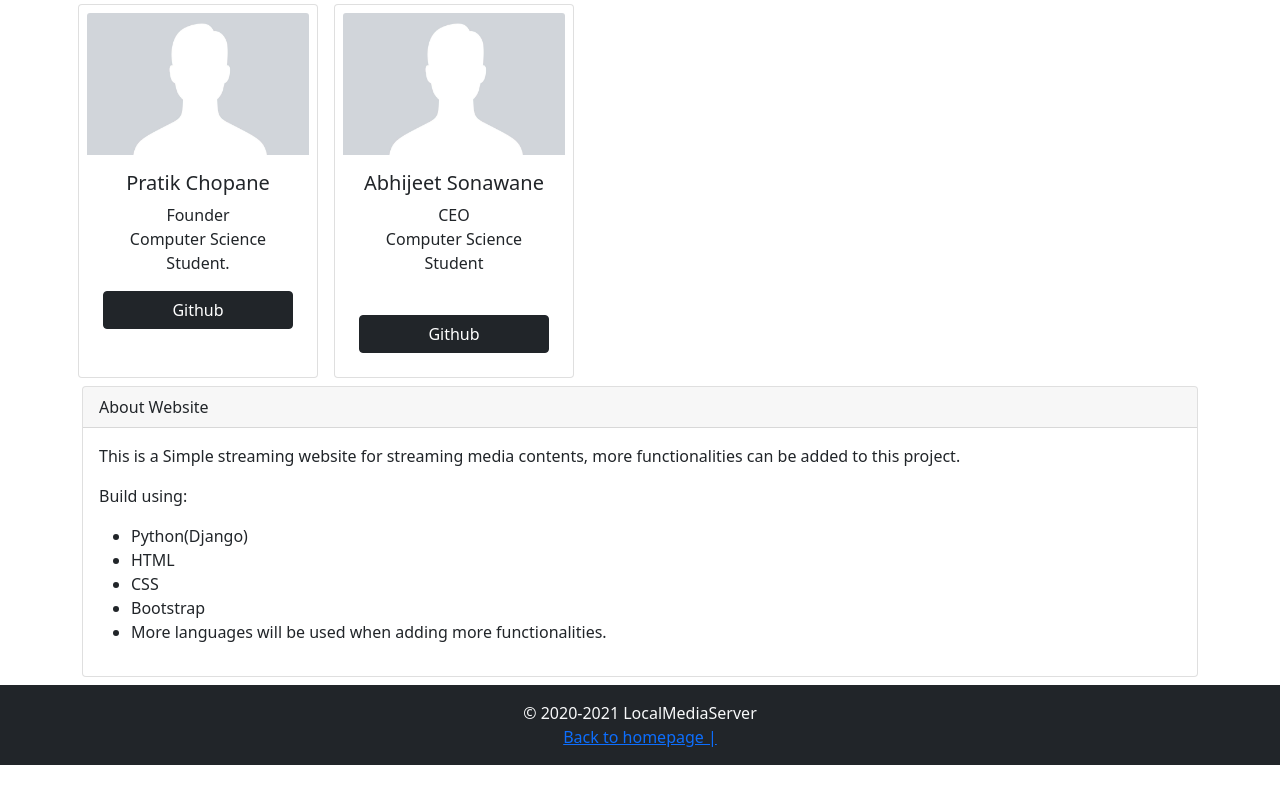
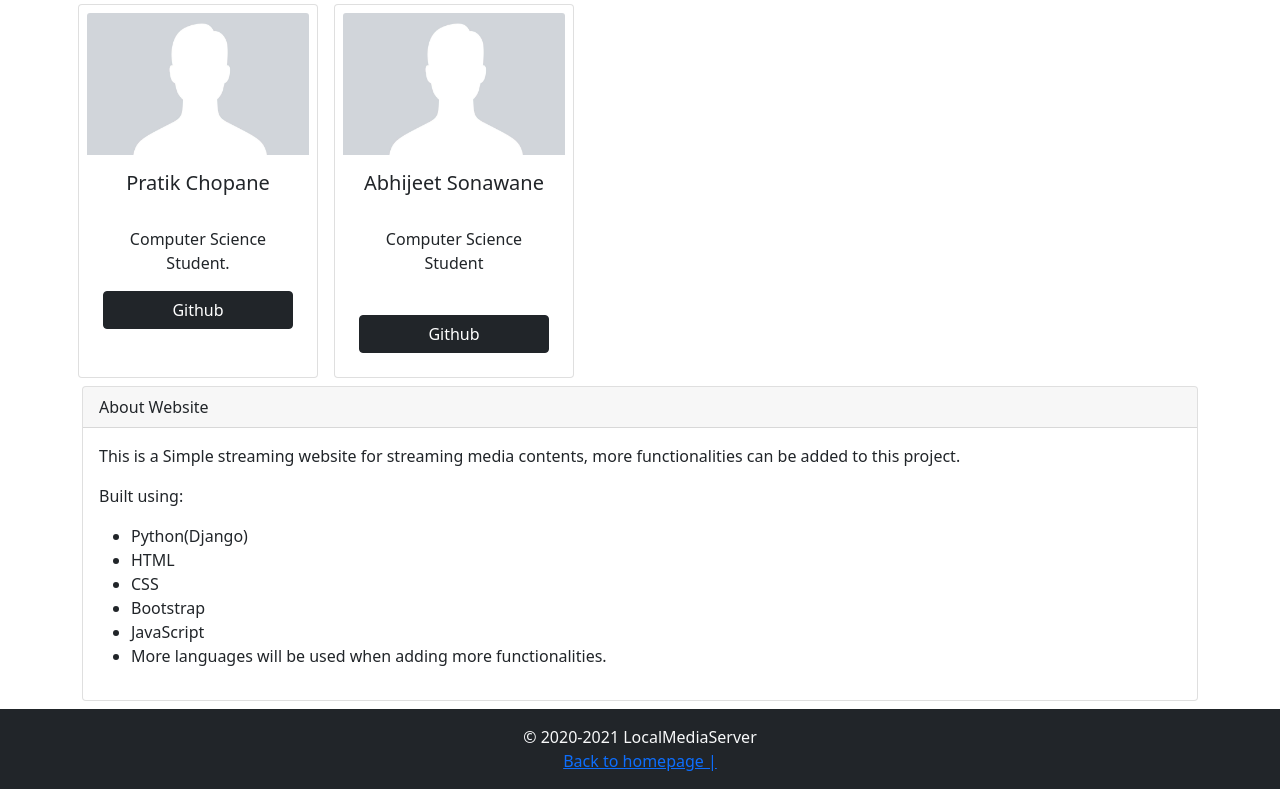
Before and after one commit to prateiku/DjangoMediaProject, a Django app: page /about/ in a window 1280 px wide. Shown: the part 150-939 px from the top of the page. Before the commit the page ends 915 px from the top, so only its background shows below. Run offline with Django 3.2, Linux system fonts and the light colour scheme; some libraries are stand-ins or nearby versions.

Commit message:
changes to templates

```diff
--- a/templates/registration/about.html
+++ b/templates/registration/about.html
@@ -25,17 +25,17 @@
                <img src="/static/img/profile.png" class="padded card-img-top" alt="...">
                <div class="card-body">
                   <h5 class="card-title text-center">Pratik Chopane</h5>
-                  <p class="card-text text-center">Founder <br> Computer Science Student.</p>
-                  <a href="#" class="btn btn-dark d-block">Github</a>
+                  <p class="card-text text-center"><br> Computer Science Student.</p>
+                  <a href="https://github.com/Prateiku/" class="btn btn-dark d-block">Github</a>
                </div>
             </div>
             <div class="card mx-2 my-2 p-2 align-items-center" style="width: 15rem;">
                <img src="/static/img/profile.png" class="padded card-img-top" alt="...">
                <div class="card-body">
                   <h5 class="card-title text-center">Abhijeet Sonawane</h5>
-                  <p class="card-text text-center">CEO <br> Computer Science Student</p>
+                  <p class="card-text text-center"><br> Computer Science Student</p>
                   <br>
-                  <a href="#" class="btn btn-dark d-block">Github</a>
+                  <a href="https://github.com/jacktherock" class="btn btn-dark d-block">Github</a>
                </div>
             </div>
          </div>
@@ -47,12 +47,13 @@
             </div>
             <div class="card-body">
                <p>This is a Simple streaming website for streaming media contents, more functionalities can be added to this project.</p>
-               <p>Build using:
+               <p>Built using:
                <ul>
                   <li>Python(Django)</li>
                   <li>HTML</li>
                   <li>CSS</li>
                   <li>Bootstrap</li>
+                  <li>JavaScript</li>
                   <li>More languages will be used when adding more functionalities.</li>
                </ul>
                </p>
--- a/templates/registration/dashboard.html
+++ b/templates/registration/dashboard.html
@@ -34,7 +34,7 @@
       <footer class="container-fluid bg-dark my-0 py-3 text-light fixed-bottom">
          <p class="mb-0 text-center">&copy; 2020-2021 LocalMediaServer</p>
          <p class="mb-0 text-center">
-            <a href="/">Back to homepage |</a>
+            <a href="/">Back to homepage</a>
             <!--      <a href="#">Privacy |</a>-->
             <!--      <a href="#">Terms</a>-->
          </p>
--- a/templates/registration/upload.html
+++ b/templates/registration/upload.html
@@ -44,5 +44,6 @@
           </div>
         </p>
     </form>
+    <a
 </body>
 </html>
```
Also changed, not shown: templates/registration/homepage.html (+5 -3 lines), 1 other file.
